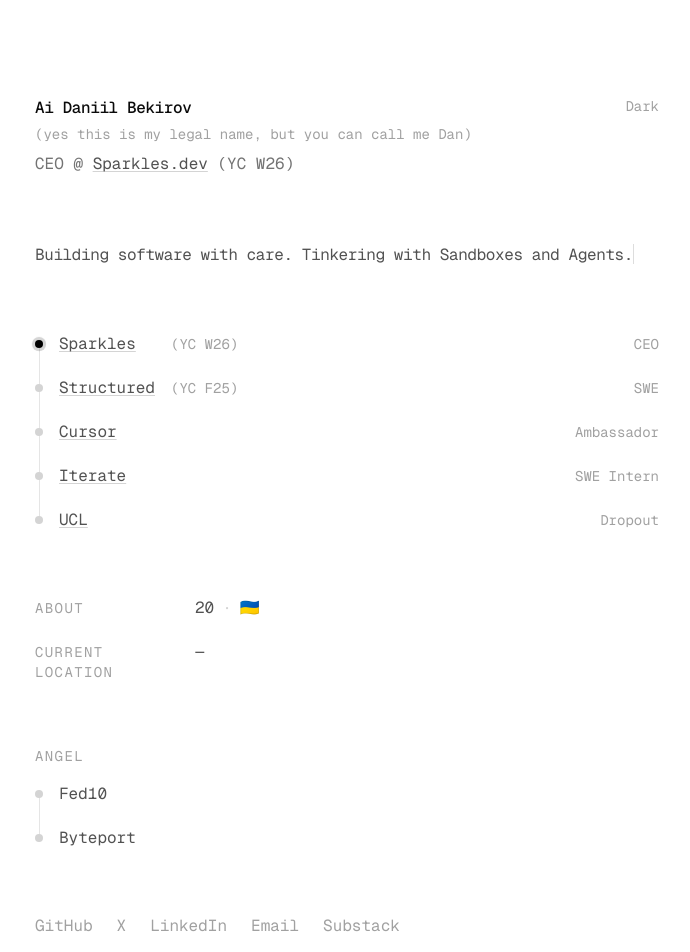
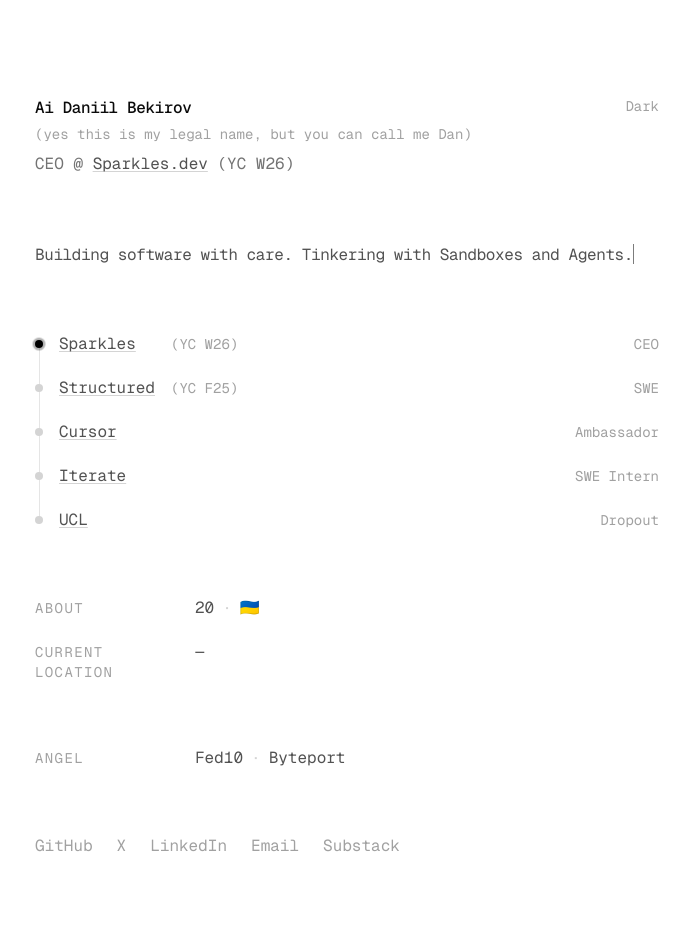
Before and after one commit to Texseractrum/me, a Next.js app: page / in a window 1280 px wide. Shown: the top 952 px of the page, without its empty margins (293-983 px from the left). Built offline with nearby package versions, Linux system fonts and the light colour scheme; no server answers; the database is empty.

Commit message:
Add shimmer text animation and refactor angel section layout ✨
Co-Authored-By: Daniil <bekirov.aida@gmail.com>
X-Conversation-ID: js7a7j9x1k50hy4p98ph7kxam582w6ya
X-Workspace-ID: k17b8dyc20njad6p9q28fmckg182w08n

```diff
--- a/app/globals.css
+++ b/app/globals.css
@@ -137,6 +137,41 @@
   --sidebar-ring: oklch(0.556 0 0);
 }
 
+@keyframes shimmer {
+  0% { background-position: -200% center; }
+  100% { background-position: 200% center; }
+}
+
+.shimmer {
+  background: linear-gradient(
+    90deg,
+    oklch(0.556 0 0) 0%,
+    oklch(0.145 0 0) 40%,
+    oklch(0.556 0 0) 60%,
+    oklch(0.556 0 0) 100%
+  );
+  background-size: 200% auto;
+  background-clip: text;
+  -webkit-background-clip: text;
+  -webkit-text-fill-color: transparent;
+  animation: shimmer 3s linear infinite;
+}
+
+.dark .shimmer {
+  background: linear-gradient(
+    90deg,
+    oklch(0.556 0 0) 0%,
+    oklch(0.985 0 0) 40%,
+    oklch(0.556 0 0) 60%,
+    oklch(0.556 0 0) 100%
+  );
+  background-size: 200% auto;
+  background-clip: text;
+  -webkit-background-clip: text;
+  -webkit-text-fill-color: transparent;
+  animation: shimmer 3s linear infinite;
+}
+
 @layer base {
   * {
     @apply border-border outline-ring/50;
--- a/app/page.tsx
+++ b/app/page.tsx
@@ -188,33 +188,14 @@
 
         </section>
 
-        <section className="mb-16">
-          <p className="mb-4 font-mono text-sm uppercase tracking-widest text-neutral-400">
-            Angel
-          </p>
-          <div className="relative space-y-0">
-            {/* Timeline line */}
-            <div className="absolute left-1 top-2 h-[calc(100%-16px)] w-px bg-neutral-200 dark:bg-neutral-700" />
-
-            {/* Fed10 */}
-            <div className="relative flex items-center gap-4 pb-5">
-              <div className="relative z-10 h-2 w-2 rounded-full bg-neutral-300 dark:bg-neutral-600" />
-              <div className="flex flex-1 items-baseline">
-                <span className="w-28 font-mono text-base text-neutral-600 dark:text-neutral-400">
-                  Fed10
-                </span>
-              </div>
-            </div>
-
-            {/* Byteport */}
-            <div className="relative flex items-center gap-4">
-              <div className="relative z-10 h-2 w-2 rounded-full bg-neutral-300 dark:bg-neutral-600" />
-              <div className="flex flex-1 items-baseline">
-                <span className="w-28 font-mono text-base text-neutral-600 dark:text-neutral-400">
-                  Byteport
-                </span>
-              </div>
-            </div>
+        <section className="mb-16 space-y-5">
+          <div className="flex items-baseline gap-4">
+            <span className="w-36 shrink-0 font-mono text-sm uppercase tracking-widest text-neutral-400">
+              Angel
+            </span>
+            <span className="font-mono text-base text-neutral-600 dark:text-neutral-400">
+              Fed10<span className="mx-2 text-neutral-300">·</span>Byteport
+            </span>
           </div>
         </section>
 
```
